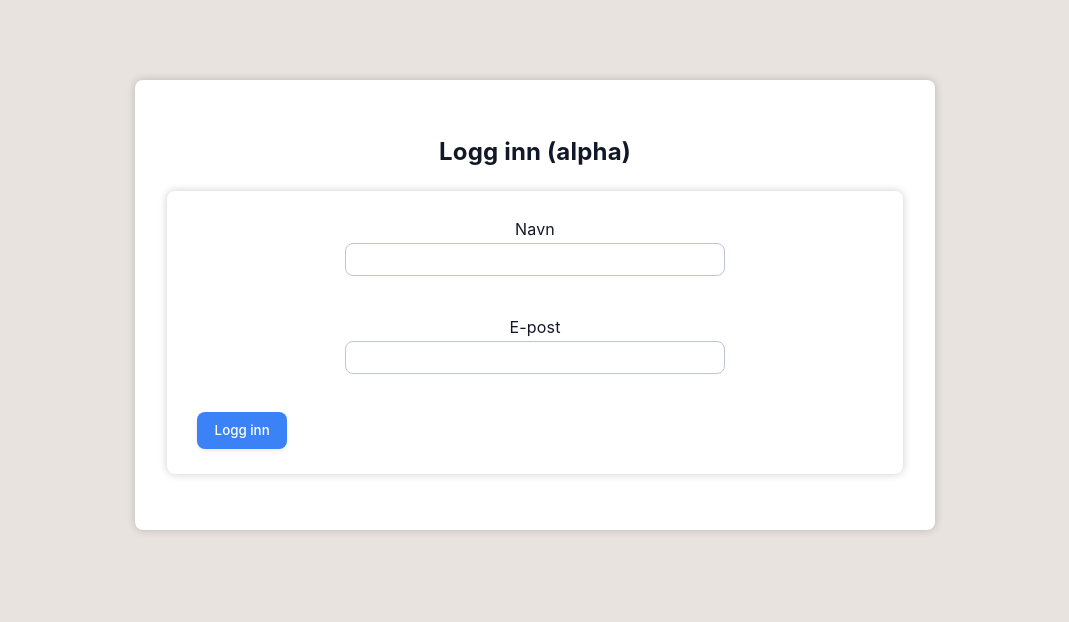
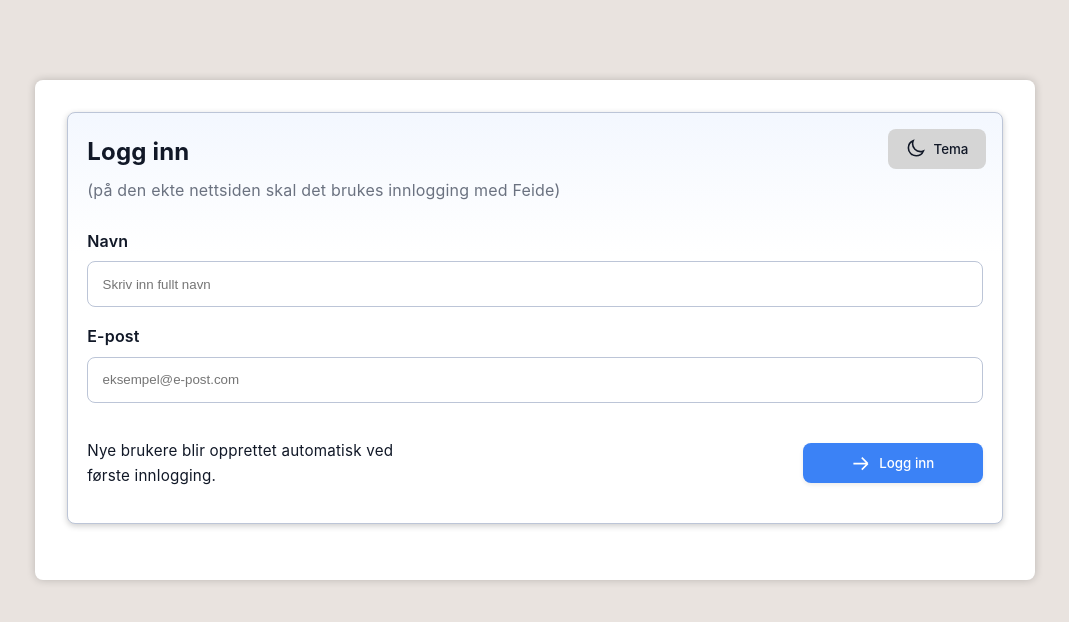
Before and after one commit to nifea006/Kuben-kantine, a Flask app: page /login in a window 1280 px wide. Shown: the top 622 px of the page, without its empty margins (105-1174 px from the left). Run offline with Flask 3, Linux system fonts and the light colour scheme.

Commit message:
v2.1 new login, date selection update

```diff
--- a/app.py
+++ b/app.py
@@ -2,7 +2,7 @@
 import hashlib
 import glob
 from flask import Flask, render_template, request, redirect, url_for, session, g
-from datetime import datetime
+from datetime import datetime, date
 import mysql.connector
 from mysql.connector import Error
 import requests
@@ -61,7 +61,7 @@
 DB_USER = os.getenv("DB_USER")
 DB_PASSWORD = os.getenv("DB_PASSWORD")
 DB_KANTINE = os.getenv("DB_KANTINE")
-SECRET_KEY = os.getenv("SECRET_KEY") or "supersecretkey"
+SECRET_KEY = os.getenv("SECRET_KEY")
 
 app.secret_key = SECRET_KEY
 
@@ -200,6 +200,8 @@
 # User login and role assignment
 @app.route("/login", methods=["GET", "POST"])
 def login():
+    if "user" in session:
+        session.clear()
     if request.method == "POST":
         epost = request.form.get("email").strip().lower()
         navn = request.form.get("navn").strip()
@@ -262,6 +264,8 @@
 # Display main menu based on active role
 @app.route("/main")
 def main_menu():
+    if "user" not in session:
+        return redirect(url_for("login"))
     role = session.get("active_role")
     if not role:
         return redirect(url_for("login"))
@@ -704,10 +708,12 @@
     session["menu_source"] = "Kantina"
     items = get_menu_items("Kantina")
     categories = build_categories_with_order("Kantina", items)
+    today = date.today().isoformat()
     return render_template("personlig/bestille_mat.html",
                            categories=categories,
                            menu_source="Kantina",
-                           user=session.get("user"))
+                           user=session.get("user"),
+                           today=today)
 
 # Page: Order from WAKEUP
 @app.route("/bestille-fra-WAKEUP")
--- a/static/css/style.css
+++ b/static/css/style.css
@@ -106,11 +106,101 @@
     margin: 0;
 }
 
+.login-panel {
+    width: min(560px, 92vw);
+    margin-top: 12vh;
+    padding: 0;
+    background: transparent;
+    box-shadow: none;
+}
+
+.login-theme-toggle {
+    position: absolute;
+    top: 1rem;
+    right: 1rem;
+    background: var(--color-bg-alt);
+    color: var(--color-text);
+    box-shadow: none;
+}
+
+.login-theme-toggle:hover {
+    background: var(--color-border);
+    color: var(--color-primary-hover);
+    transform: none;
+    box-shadow: none;
+}
+
+.login-card {
+    position: relative;
+    padding: 1.5rem;
+    text-align: left;
+    background:
+        linear-gradient(180deg, color-mix(in srgb, var(--color-primary) 6%, var(--color-card-bg)), transparent 140px),
+        var(--color-card-bg);
+}
+
 .login-form {
-    background: var(--color-card-bg);
-    padding: 25px 30px;
-    border-radius: var(--border-radius);
-    box-shadow: 0 0 8px var(--color-card-shadow);
+    background: transparent;
+    padding: 0;
+    border-radius: 0;
+    box-shadow: none;
+    margin-top: 1.5rem;
+}
+
+.login-card h2 {
+    margin: 0 0 0.35rem;
+    padding-right: 5.5rem;
+}
+
+.login-card>p {
+    margin: 0;
+    color: var(--color-text-muted);
+}
+
+.login-field {
+    margin-bottom: 1rem;
+}
+
+.login-field label {
+    display: block;
+    margin-bottom: 0.45rem;
+    font-weight: 600;
+}
+
+.login-form input {
+    max-width: 100%;
+    margin-bottom: 0;
+    min-height: 46px;
+    padding: 0.8rem 0.9rem;
+    transition:
+        border-color var(--transition-fast),
+        box-shadow var(--transition-fast),
+        background-color var(--transition-fast);
+}
+
+.login-form input:focus {
+    outline: none;
+    border-color: var(--color-primary);
+    box-shadow: 0 0 0 3px color-mix(in srgb, var(--color-primary) 18%, transparent);
+}
+
+.login-actions {
+    display: flex;
+    justify-content: space-between;
+    align-items: center;
+    gap: 1rem;
+    margin-top: 1.25rem;
+    flex-wrap: wrap;
+}
+
+.login-submit {
+    min-width: 180px;
+    justify-content: center;
+}
+
+.login-note {
+    font-size: 0.95rem;
+    max-width: 22rem;
 }
 
 input,
@@ -1242,6 +1332,15 @@
         padding: 1.5rem;
     }
 
+    .login-panel {
+        margin-top: 8vh;
+    }
+
+    .login-theme-toggle {
+        top: 0.85rem;
+        right: 0.85rem;
+    }
+
     .bruker-info {
         flex-direction: column;
         gap: 16px;
@@ -1308,6 +1407,29 @@
         padding: 1rem;
     }
 
+    .login-actions {
+        flex-direction: column;
+        align-items: flex-start;
+    }
+
+    .login-submit {
+        width: 100%;
+    }
+
+    .login-card {
+        padding: 1.2rem;
+    }
+
+    .login-card h2 {
+        padding-right: 0;
+    }
+
+    .login-theme-toggle {
+        position: static;
+        margin-left: auto;
+        margin-bottom: 1rem;
+    }
+
     .menu-category.orders-grid {
         grid-template-columns: 1fr;
     }
--- a/templates/login.html
+++ b/templates/login.html
@@ -4,23 +4,75 @@
 <head>
     <meta charset="UTF-8">
     <meta name="viewport" content="width=device-width, initial-scale=1.0">
-    <title>Logg inn</title>
+    <title>Logg inn - Kuben Kantine</title>
     <link rel="stylesheet" href="{{ url_for('static', filename='css/style.css') }}">
 </head>
 
 <body>
-    <div class="centered-page is-tight">
-        <h2>Logg inn (alpha)</h2>
-        <form class="login-form" method="POST">
-            <label>Navn</label><br>
-            <input type="text" name="navn" required><br><br>
+    <script>
+        if (localStorage.getItem("theme") === "dark") {
+            document.body.classList.add("dark");
+        }
+    </script>
 
-            <label>E-post</label><br>
-            <input type="email" name="email" required><br><br>
+    <section class="centered-page login-panel">
+        <div class="login-card card">
+            <button class="login-theme-toggle" type="button" id="themeToggle" aria-label="Bytt tema">
+                <svg class="icon" id="themeIconSVG">
+                    <use id="themeIconUse" href="#icon-moon"></use>
+                </svg>
+                Tema
+            </button>
+            <h2>Logg inn</h2>
+            <p>(på den ekte nettsiden skal det brukes innlogging med Feide)</p>
 
-            <button type="submit">Logg inn</button>
-        </form>
-    </div>
+            <form class="login-form" method="POST">
+                <div class="login-field">
+                    <label for="navn">Navn</label>
+                    <input id="navn" type="text" name="navn" placeholder="Skriv inn fullt navn" required
+                        autocomplete="name">
+                </div>
+
+                <div class="login-field">
+                    <label for="email">E-post</label>
+                    <input id="email" type="email" name="email" placeholder="eksempel@e-post.com" required
+                        autocomplete="email">
+                </div>
+
+                <div class="login-actions">
+                    <p class="login-note">Nye brukere blir opprettet automatisk ved første innlogging.</p>
+                    <button class="login-submit" type="submit">
+                        <svg class="icon">
+                            <use href="#icon-arrow-right"></use>
+                        </svg>
+                        Logg inn
+                    </button>
+                </div>
+            </form>
+        </div>
+    </section>
+
+    <svg style="display:none;">
+        <!-- Moon -->
+        <symbol id="icon-moon" viewBox="0 0 24 24" stroke="currentColor" fill="none" stroke-width="2">
+            <path d="M21.752 15.002A9.72 9.72 0 0 1 18 15.75c-5.385 0-9.75-4.365-9.75-9.75
+            0-1.33.266-2.597.748-3.752A9.753 9.753 0 0 0 3 11.25C3 16.635 7.365 21 12.75
+            21a9.753 9.753 0 0 0 9.002-5.998Z" />
+        </symbol>
+
+        <!-- Sun -->
+        <symbol id="icon-sun" viewBox="0 0 24 24" stroke="currentColor" fill="none" stroke-width="2">
+            <path d="M12 3v2.25m6.364.386-1.591 1.591M21 12h-2.25m-.386 6.364-1.591-1.591M12
+            18.75V21m-4.773-4.227-1.591 1.591M5.25 12H3m4.227-4.773L5.636 5.636M15.75 12a3.75
+            3.75 0 1 1-7.5 0 3.75 3.75 0 0 1 7.5 0Z" />
+        </symbol>
+
+        <symbol id="icon-arrow-right" viewBox="0 0 24 24" stroke="currentColor" fill="none" stroke-width="2">
+            <path d="M13.5 4.5 21 12m0 0-7.5 7.5M21 12H3" />
+        </symbol>
+    </svg>
+
+    <script src="{{ url_for('static', filename='js/script.js') }}"></script>
 </body>
 
 </html>
--- a/templates/personlig/bestille_mat.html
+++ b/templates/personlig/bestille_mat.html
@@ -90,7 +90,7 @@
             <div class="Henting">
                 <h2>Hentetidspunkt</h2>
                 <div>
-                    <label>Dato:<input type="date" name="hent_dato" required></label>
+                    <label>Dato:<input type="date" name="hent_dato" min="{{ today }}" required></label>
                 </div>
                 <div>
                     <label>Tid:<input type="time" name="hent_tid" required></label>
```
Also changed, not shown: README.md.
